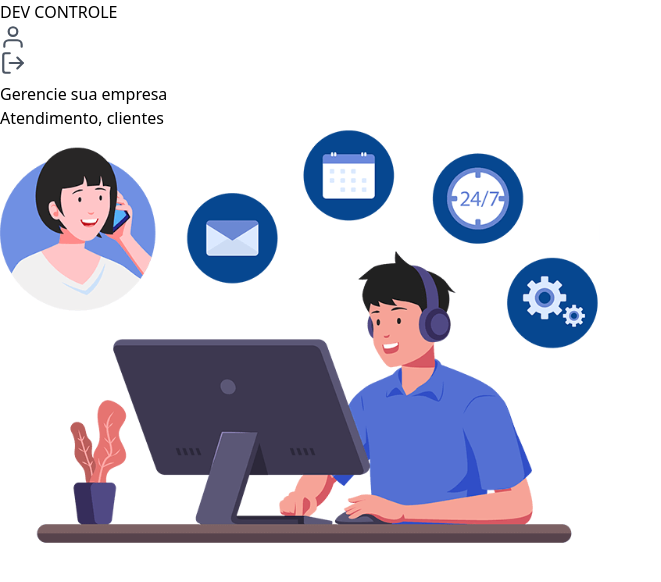
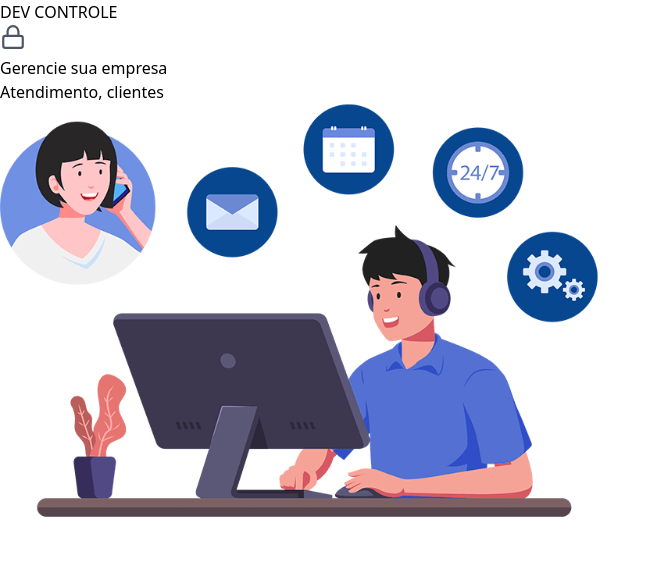
Before and after one commit to MarcioJorgeMelo/DevControle, a Next.js app: page / in a window 1280 px wide. Shown: the top 582 px of the page, without its empty margins (0-661 px from the left). Built offline with nearby package versions, Linux system fonts and the light colour scheme; no server answers.

Commit message:
config: reajusting .env

```diff
--- a/src/components/header/index.tsx
+++ b/src/components/header/index.tsx
@@ -1,8 +1,20 @@
+"use client"
 import Link from 'next/link';
-import { FiUser, FiLogOut } from 'react-icons/fi'
+import { FiUser, FiLogOut, FiLoader, FiLock } from 'react-icons/fi';
+import { signIn, signOut, useSession } from 'next-auth/react';
 
 
 export function Header() {
+    const { status, data } = useSession();
+
+    async function handleLogin() {
+        await signIn();
+    }
+
+    async function handleLogout() {
+        await signOut();
+    }
+
     return (
         <header className="w-full flex items-center px-2 py-4 bg-white h-20 shadow-sm">
             <div className="w-full flex items-center justify-between max-w-7xl mx-auto">
@@ -12,14 +24,28 @@
                     </h1>
                 </Link>
 
+                {status === "loading" && (
+                    <button className='animate-spin'>
+                        <FiLoader size={26} color="#4b5563" />
+                    </button>
+                )}
+
+                {status === "unauthenticated" && (
+                    <button onClick={handleLogin}>
+                        <FiLock size={26} color="#4b5563" />
+                    </button>
+                )}
+
+                {status === "authenticated" && (
                     <div className="flex items-baseline gap-4">
                         <Link href={"/dashboard"} >
                             <FiUser size={26} color="#4b5563" />
                         </Link>
-                    <button>
+                        <button onClick={handleLogout}>
                             <FiLogOut size={26} color="#4b5563" />
                         </button>
                     </div>
+                )}
             </div>
         </header>
     )
```
Also changed, not shown: src/lib/prisma.ts (+6 -5 lines), 1 other file (tests, documents, lock files or other folders). Lines whose indentation alone changed are shown as unchanged.
